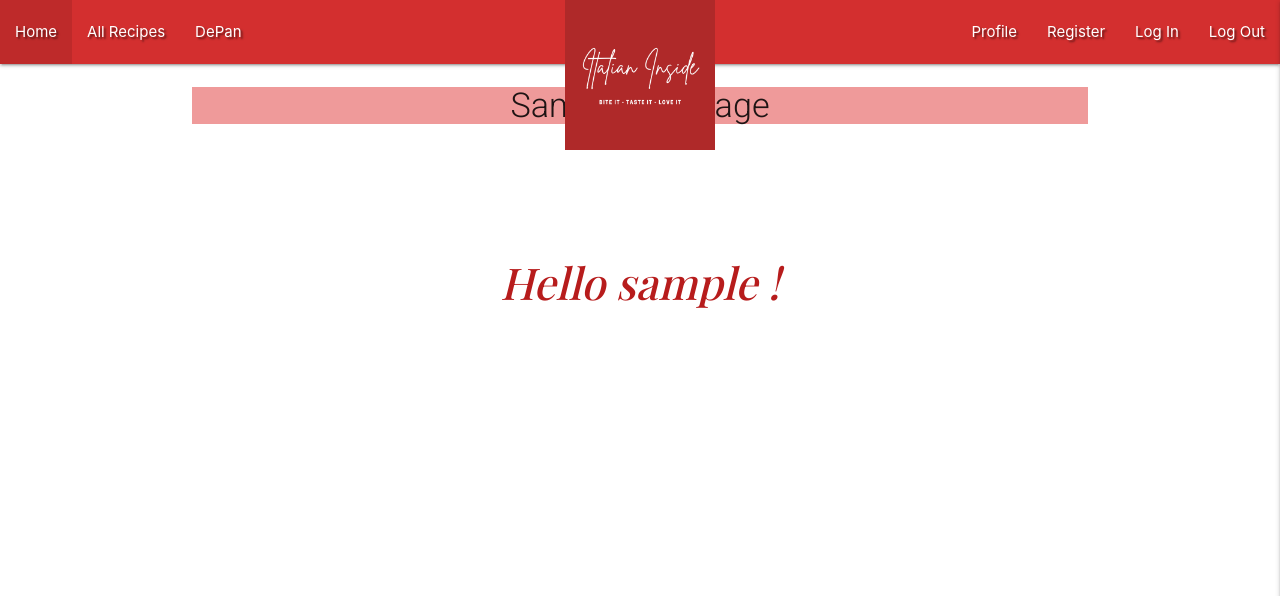
After one commit to FraL96/Italian_Inside_Milestone3, a Flask app: page /profile/1 in a window 1280 px wide. The commit adds this page. Shown: the top 596 px of the page. Run offline with Flask 2, Linux system fonts and the light colour scheme; the visitor is signed in with stand-in values (Sample User, id 1); one stand-in notice (Sample message) is shown; a database or web service that is not in the repository returns one stand-in record (values such as "Sample title"); some libraries are stand-ins or nearby versions; some web fonts are replaced.

Commit message:
Add profile page

```diff
--- a/app.py
+++ b/app.py
@@ -42,6 +42,7 @@ def register():
 
         session["user"] = request.form.get("username").lower()
         flash("Registration Successful!")
+        return redirect(url_for("profile", username=session["user"]))
 
     return render_template("register.html")
 
@@ -58,6 +59,8 @@ def login():
                 session["user"] = request.form.get("username").lower()
                 flash("Welcome back, {}. We missed you!".format(
                     request.form.get("username")))
+                return redirect(url_for("profile", username=session["user"]))
+
             else:
                 flash("Ops! Username and/or Password are incorrect")
                 return redirect(url_for("login"))
@@ -69,6 +72,13 @@ def login():
     return render_template("login.html")
 
 
+@app.route("/profile/<username>", methods=["GET", "POST"])
+def profile(username):
+    username = mongo.db.users.find_one(
+        {"username": session["user"]})["username"]
+    return render_template("profile.html", username=username)
+
+
 if __name__ == "__main__":
     app.run(host=os.environ.get("IP"),
             port=int(os.environ.get("PORT")),
--- a/templates/base.html
+++ b/templates/base.html
@@ -30,7 +30,7 @@
                     <li><a href="#">DePan</a></li>
                 </ul>
                 <ul class="right hide-on-med-and-down">
-                    <li><a href="#">Profile</a></li>
+                    <li><a href="{{ url_for('profile', username=session['user']) }}">Profile</a></li>
                     <li><a href="{{ url_for('register') }}">Register</a></li>
                     <li><a href="{{ url_for('login') }}">Log In</a></li>
                     <li><a href="#">Log Out</a></li>
@@ -43,11 +43,11 @@
             <li>
                 <h4 class="center-align"></h4>
             </li>
-            <a href="home.html"><img class="brand-logo logo" src="static/images/italian_inside.png"
-                    alt="Italian Inside"></a>
+            <li></li><a href="home.html"><img class="brand-logo logo" src="static/images/italian_inside.png"
+                    alt="Italian Inside"></a></li>
             <li><a href="{{ url_for('get_recipes') }}">All Recipes</a></li>
             <li><a href="#">DePan</a></li>
-            <li><a href="#">Profile</a></li>
+            <li><a href="{{ url_for('profile', username=session['user']) }}">Profile</a></li>
             <li><a href="{{ url_for('register') }}">Register</a></li>
             <li><a href="{{ url_for('login') }}">Log In</a></li>
             <li><a href="#">Log Out</a></li>
--- /dev/null
+++ b/templates/profile.html
@@ -0,0 +1,28 @@
+{% extends "base.html" %}
+{% block content %}
+
+
+<!-- flash messages-->
+<section>
+    {% with messages = get_flashed_messages() %}
+    {% if messages %}
+    {% for message in messages %}
+    <div class="div row flash">
+        <h4 class="red lighten-3 center-align">
+            {{ message }}
+        </h4>
+    </div>
+    {% endfor %}
+    {% endif %}
+    {% endwith %}
+</section>
+
+<div class="row">
+    <div class="col s12 m8 offset-m2">
+        <h3 class="center-align red-text text-darken-4">
+            Hello {{ username }} !
+        </h3>
+    </div>
+</div>
+
+{% endblock %}
```
